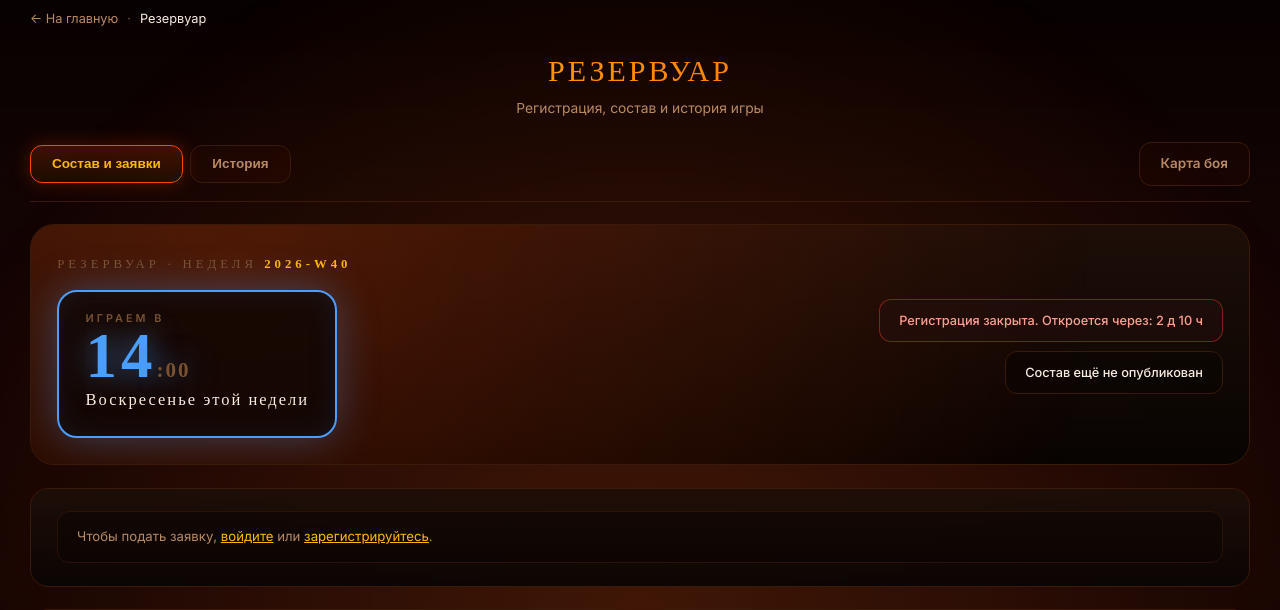
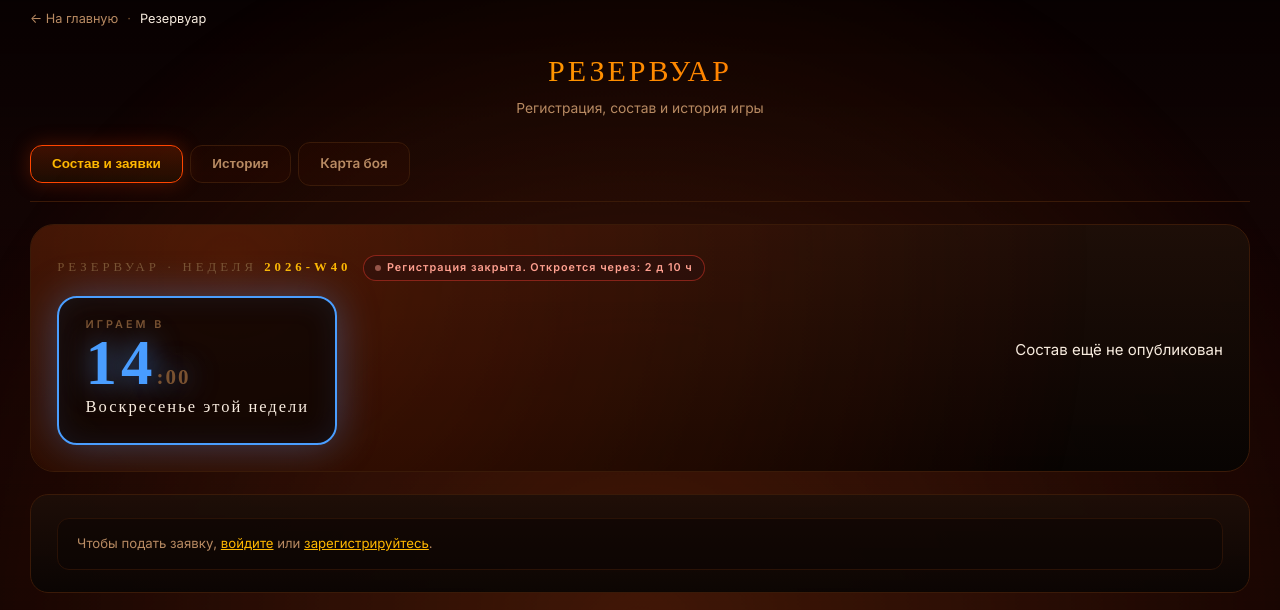
Before and after one commit to paradigmaafk-boop/e-hell, a Flask app: page /reservoir in a window 1280 px wide. Shown: the part 147-757 px from the top of the page. Run offline with Flask 3, Linux system fonts and the light colour scheme; data that the repository does not hold is empty; some libraries are stand-ins or nearby versions; some web fonts are replaced.

Commit message:
Update reservoir.html

```diff
--- a/templates/reservoir.html
+++ b/templates/reservoir.html
@@ -18,11 +18,6 @@
             margin-bottom: 1.5rem;
             flex-wrap: wrap;
             align-items: center;
-        }
-        .res-tabs-group {
-            display: flex;
-            gap: 0.5rem;
-            flex-wrap: wrap;
         }
         .res-tab {
             padding: 0.7rem 1.4rem;
@@ -87,10 +82,48 @@
             text-transform: uppercase;
             color: var(--dim);
             margin-bottom: 1rem;
+            display: flex;
+            align-items: center;
+            gap: 0.75rem;
+            flex-wrap: wrap;
         }
         .res-hero-week {
             color: var(--accent-warm);
             font-weight: 600;
+        }
+        /* Инлайн-статус регистрации в строке заголовка */
+        .res-reg-inline {
+            display: inline-flex;
+            align-items: center;
+            gap: 0.4rem;
+            padding: 0.25rem 0.75rem;
+            border-radius: 999px;
+            font-size: 0.72rem;
+            letter-spacing: 1px;
+            font-weight: 600;
+            text-transform: none;
+            font-family: 'Inter', sans-serif;
+        }
+        .res-reg-inline.open {
+            background: rgba(20,40,20,0.5);
+            border: 1px solid rgba(60,200,100,0.5);
+            color: #7cf0a5;
+        }
+        .res-reg-inline.closed {
+            background: rgba(40,15,15,0.5);
+            border: 1px solid rgba(224,57,43,0.5);
+            color: #ffa090;
+        }
+        .res-reg-inline .dot {
+            width: 6px;
+            height: 6px;
+            border-radius: 50%;
+            background: currentColor;
+            animation: regPulse 1.6s ease-in-out infinite;
+        }
+        @keyframes regPulse {
+            0%, 100% { opacity: 0.4; }
+            50%      { opacity: 1; }
         }
 
         .res-session-plate {
@@ -153,32 +186,6 @@
             flex-direction: column;
             gap: 0.6rem;
             align-items: flex-end;
-        }
-
-        .res-status-badge {
-            padding: 0.7rem 1.25rem;
-            border-radius: 12px;
-            background: rgba(10,5,3,0.6);
-            border: 1px solid var(--line);
-            font-size: 0.85rem;
-            text-align: center;
-            font-weight: 500;
-        }
-        .res-status-badge.open {
-            border-color: rgba(60,200,100,0.5);
-            color: #7cf0a5;
-            background: rgba(20,40,20,0.4);
-        }
-        .res-status-badge.closed {
-            border-color: rgba(224,57,43,0.5);
-            color: #ffa090;
-            background: rgba(40,15,15,0.4);
-        }
-        .res-status-badge.published {
-            border-color: rgba(255,184,0,0.5);
-            color: var(--accent-warm);
-            background: rgba(40,25,5,0.4);
-            margin-top: 0.4rem;
         }
 
         /* === Блок регистрации игрока === */
@@ -367,9 +374,7 @@
             color: var(--accent-warm);
             font-weight: 700;
         }
-        .res-core-divider:first-child {
-            margin-top: 0;
-        }
+        .res-core-divider:first-child { margin-top: 0; }
 
         /* Кнопки действий */
         .res-action-btn {
@@ -423,9 +428,7 @@
             cursor: pointer;
             transition: all 0.2s ease;
         }
-        .res-history-week:hover {
-            border-color: var(--accent);
-        }
+        .res-history-week:hover { border-color: var(--accent); }
         .res-history-head {
             display: flex;
             justify-content: space-between;
@@ -446,18 +449,14 @@
             gap: 1rem;
             flex-wrap: wrap;
         }
-        .res-history-meta b {
-            color: var(--accent-warm);
-        }
+        .res-history-meta b { color: var(--accent-warm); }
         .res-history-body {
             display: none;
             margin-top: 1rem;
             padding-top: 1rem;
             border-top: 1px dashed var(--line-soft);
         }
-        .res-history-body.open {
-            display: block;
-        }
+        .res-history-body.open { display: block; }
         .res-history-players {
             display: grid;
             grid-template-columns: repeat(auto-fill, minmax(200px, 1fr));
@@ -553,10 +552,7 @@
             box-shadow: 0 0 25px rgba(255,138,31,0.5);
             background: rgba(255,138,31,0.15);
         }
-        .modal-actions {
-            display: flex;
-            justify-content: center;
-        }
+        .modal-actions { display: flex; justify-content: center; }
 
         @media (max-width: 700px) {
             .res-hero { grid-template-columns: 1fr; }
@@ -566,7 +562,6 @@
             .res-session-unit { font-size: 1rem; }
             .res-player-row { grid-template-columns: 1fr auto; font-size: 0.85rem; }
             .res-tabs { flex-direction: column; align-items: stretch; }
-            .res-tabs-group { width: 100%; }
             .res-tab { justify-content: center; }
         }
     </style>
@@ -668,31 +663,31 @@
         {% endif %}
     {% endwith %}
 
-    <!-- Табы: слева — Состав/История, справа — Карта боя -->
+    <!-- Табы: все три рядом -->
     <div class="res-tabs">
-        <div class="res-tabs-group">
         <button class="res-tab active" data-tab="roster" type="button">
             Состав и заявки
         </button>
         <button class="res-tab" data-tab="history" type="button">
             История
         </button>
-        </div>
-        <div class="res-tabs-group" style="margin-left: auto;">
         <a href="/reservoir/map" class="res-tab">
             Карта боя
         </a>
-        </div>
     </div>
 
     <!-- === TAB: ROSTER === -->
     <div id="tab-roster" class="res-tab-content">
 
-        <!-- Hero: время недели -->
+        <!-- Hero: время недели + встроенный статус -->
         <section class="res-hero">
             <div>
                 <div class="res-hero-title">
-                    Резервуар · неделя <span class="res-hero-week">{{ week.week_key }}</span>
+                    <span>Резервуар · неделя <span class="res-hero-week">{{ week.week_key }}</span></span>
+                    <span class="res-reg-inline {% if reg_status.is_open %}open{% else %}closed{% endif %}">
+                        <span class="dot"></span>
+                        {{ reg_status.message }}
+                    </span>
                 </div>
 
                 <div class="res-session-plate s{{ week.session_time }}">
@@ -713,10 +708,6 @@
             </div>
 
             <div class="res-hero-actions">
-                <div class="res-status-badge {% if reg_status.is_open %}open{% else %}closed{% endif %}">
-                    {{ reg_status.message }}
-                </div>
-
                 {% if week.roster_published %}
                 <div class="res-status-badge published">
                     Состав опубликован
@@ -728,12 +719,12 @@
                 {% endif %}
 
                 {% if can_edit %}
-                <button type="button" class="btn btn-small" onclick="openTimeModal()">✏ Изменить время</button>
+                <button type="button" class="btn btn-small" onclick="openTimeModal()">Изменить время</button>
                 {% endif %}
             </div>
         </section>
 
-        <!-- Панель управления (только для управляющего) -->
+        <!-- Панель управления -->
         {% if can_edit %}
         <section class="res-manage-bar">
             <form method="POST" action="/reservoir/admin/save-roster" id="saveRosterForm" style="display: flex; gap: 0.6rem; flex-wrap: wrap;">
@@ -864,7 +855,6 @@
                 </h3>
 
                 <div id="rosterList">
-                    <!-- Core -->
                     <div class="res-core-divider" id="coreDivider">Основной состав</div>
                     <div id="coreList">
                         {% for r in roster if r[2] == 'core' %}
@@ -892,7 +882,6 @@
                         {% endfor %}
                     </div>
 
-                    <!-- Rotation -->
                     <div class="res-core-divider">Остальные</div>
                     <div id="rotationList">
                         {% for r in roster if r[2] == 'rotation' %}
@@ -931,7 +920,7 @@
         </div>
         </form>
 
-        <!-- После игры: отметки явки -->
+        <!-- Отметки явки -->
         {% if can_edit and roster %}
         <section class="res-col" style="margin-bottom: 2rem;">
             <h3>Отметки о посещении</h3>
```
Lines whose indentation alone changed are shown as unchanged.
